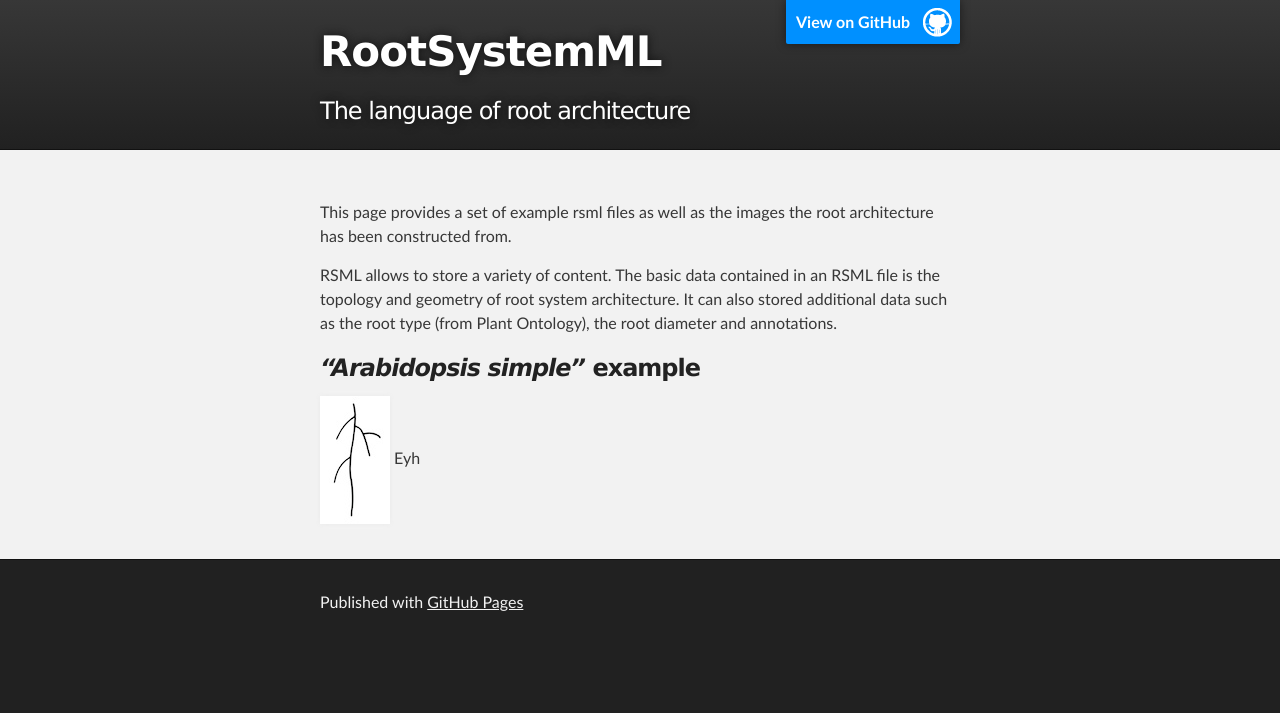
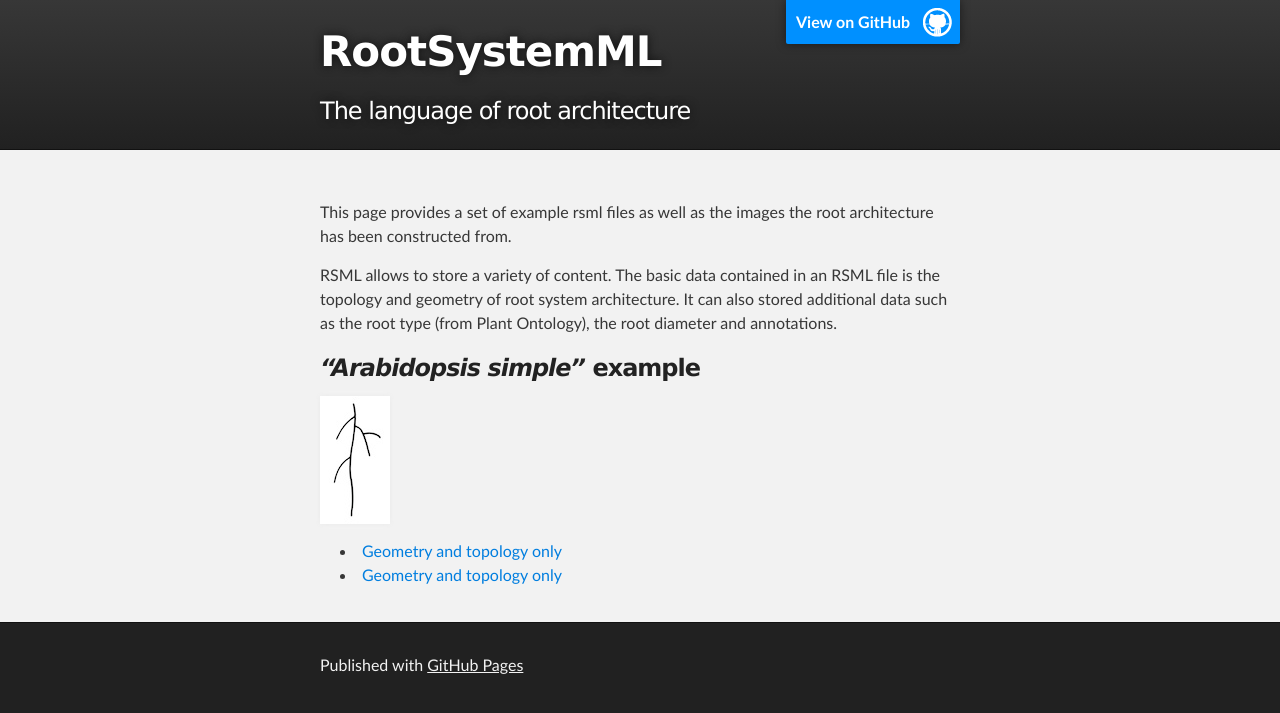
Before and after one commit to RootSystemML/RootSystemML.github.io, a Jekyll site: the page built from examples.md, in a window 1280 px wide. Shown: the top 713 px of the page. Built offline with Jekyll 4.4.1, drawn with Linux system fonts in a browser that asks for light colours.

Commit message:
example image test4

```diff
--- a/examples.md
+++ b/examples.md
@@ -10,4 +10,5 @@ RSML allows to store a variety of content. The basic data contained in an RSML f
 ###*"Arabidopsis simple"* example
 
 [![arabidopsis-simple](images/examples/arabidopsis_simple_tb.jpg)](images/examples/arabidopsis_simple.tif)
-Eyh
+  - [Geometry and topology only](images/examples/arabidopsis_simple.rsml)
+  - [Geometry and topology only](images/examples/arabidopsis_simple.rsml)
```
